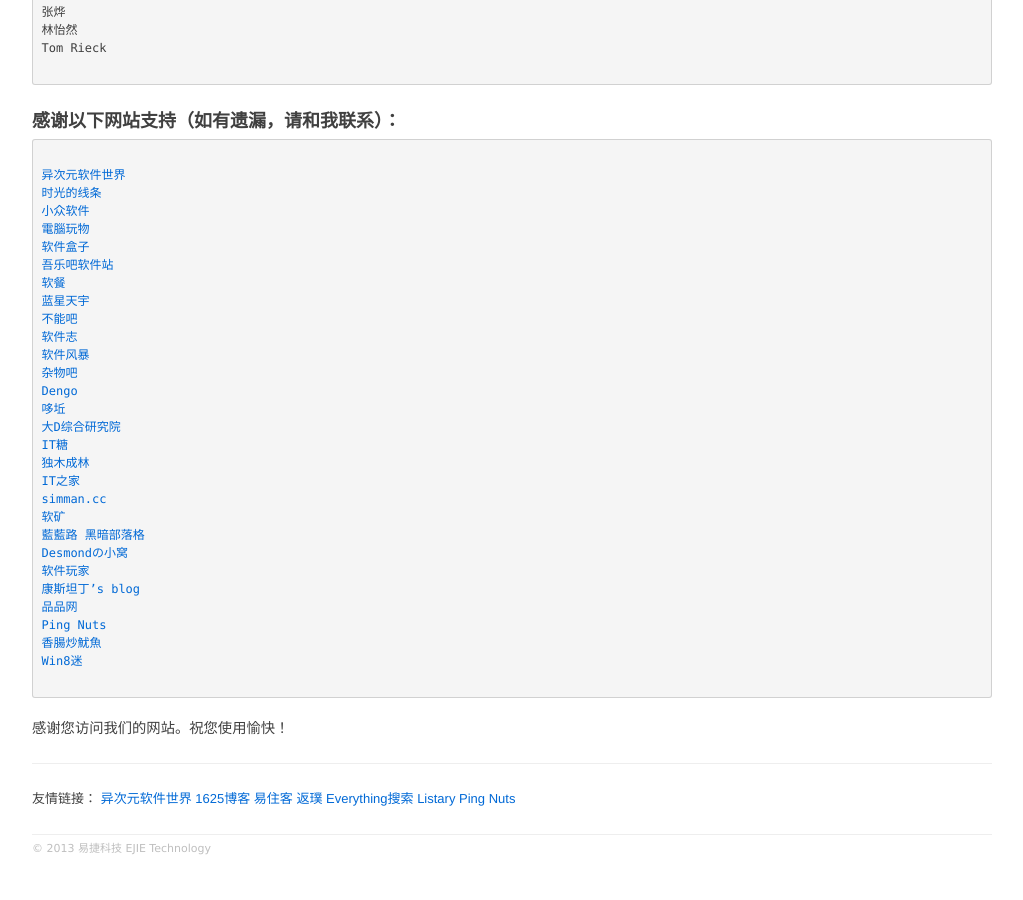
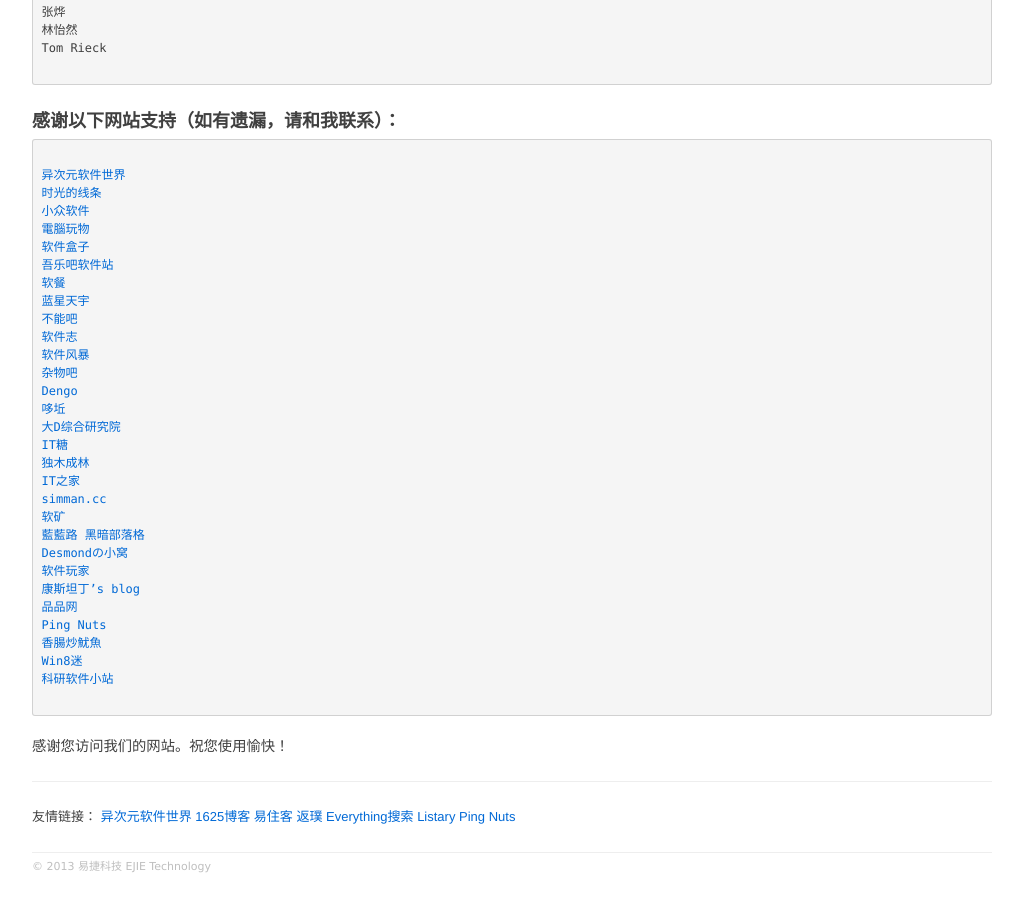
Before and after one commit to achermao/cn, a Jekyll site: the page built from thanks.md, in a window 1280 px wide and 900 px high, scrolled down 4726 px. Shown: the whole window, without its empty margins (118-1141 px from the left). Built offline with Jekyll 4.4.1, drawn with Linux system fonts in a browser that asks for light colours; some web fonts are replaced; Markdown is read by kramdown in place of the engine named in the settings.

Commit message:
reporter

```diff
--- a/_includes/reporter.html
+++ b/_includes/reporter.html
@@ -26,3 +26,4 @@
 <a href="http://www.pingnuts.com/clover-3/">Ping Nuts</a>
 <a href="http://sofree.cc/clover/">香腸炒魷魚</a>
 <a href="http://www.win8mi.com/clover.html">Win8迷</a>
+<a href="http://sciencesoft.cn/">科研软件小站</a>
```
